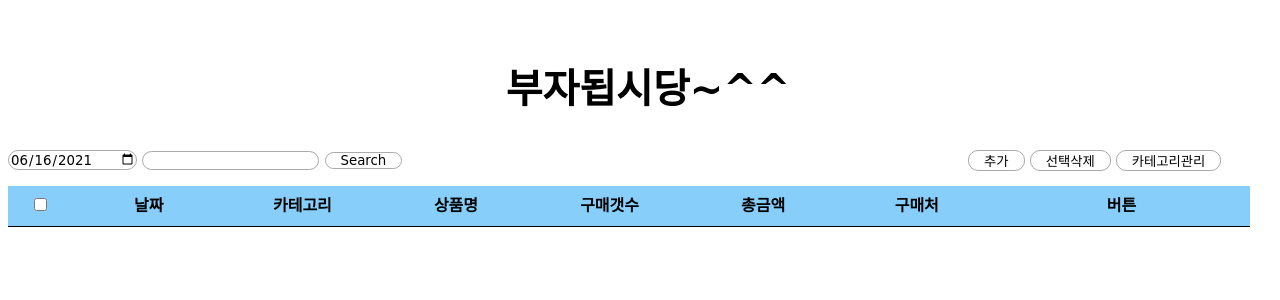
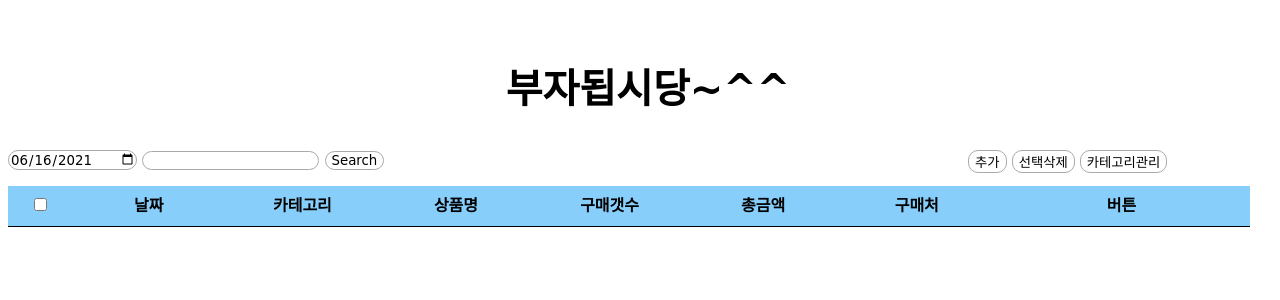
Before and after one commit to yiryeong/accountBook, a Flask app: page / in a window 1280 px wide. Shown: the top 300 px of the page. Run offline with Flask 2, Linux system fonts and the light colour scheme; data that the repository does not hold is empty; some web fonts are replaced.

Commit message:
구조 맞추기

```diff
--- a/app/static/css/mainStyle.css
+++ b/app/static/css/mainStyle.css
@@ -97,7 +97,6 @@ footer {
     background : white;
     border: 1px solid #aaa;
     border-radius : 10px;
-    padding : 0px 15px 0px 15px;
 }
 .listButton {
     border : 1px;
```
